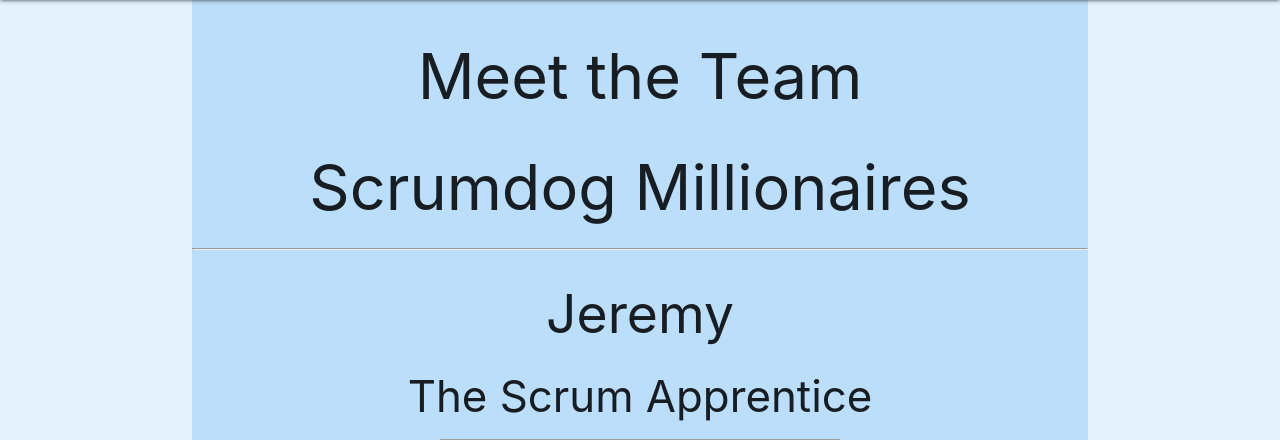
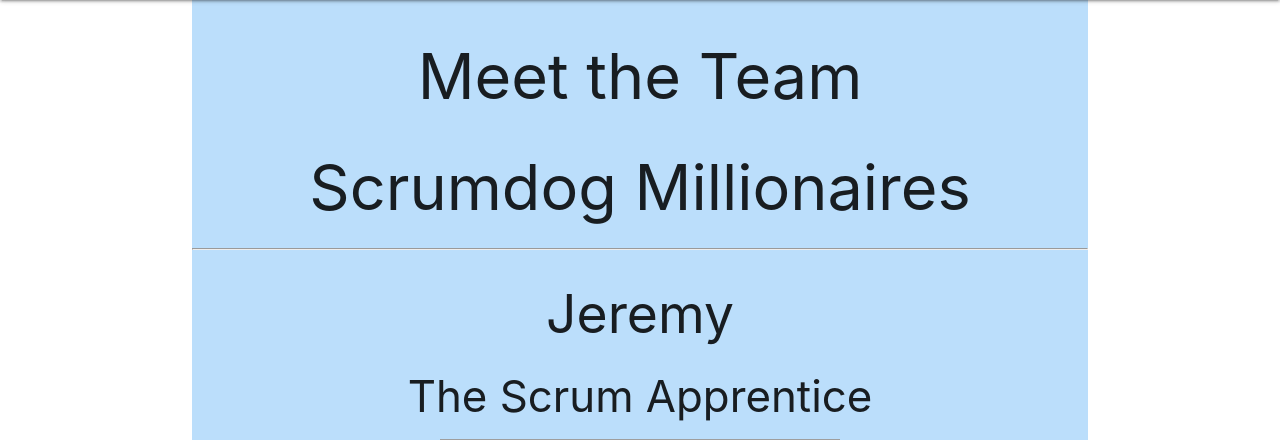
Before and after one commit to countchrisdo/wheresthepartyapp, a Django app: page /about/ in a window 1280 px wide. Shown: the part 64-504 px from the top of the page. Run offline with Django 3.2, Linux system fonts and the light colour scheme; grey boxes are pictures that could not be loaded.

Commit message:
updating styles - hiding API key

```diff
--- a/main_app/static/css/style.css
+++ b/main_app/static/css/style.css
@@ -33,7 +33,6 @@ body {
   background-color: rgba(255, 255, 255, 0);
 
   border-radius: 5px;
-
 }
 
 .carousel .carousel-item {
@@ -47,8 +46,6 @@ body {
   padding: 10px;
   line-height: 50px !important;
 }
-
-
 
 #event-submit {
   margin-top: 2vh;
--- a/main_app/templates/base.html
+++ b/main_app/templates/base.html
@@ -14,7 +14,9 @@
   <script src="https://cdnjs.cloudflare.com/ajax/libs/materialize/1.0.0/js/materialize.min.js"></script>
 </head>
 
-<body class="center-align blue lighten-5">
+<!-- This is the outermost layer -->
+<body class="center-align">
+  <!-- <body class="center-align blue lighten-5"> -->
   <header class="navbar-fixed">
     <nav>
       <div class="nav-wrapper blue">
@@ -54,6 +56,7 @@
       </div>
     </nav>
   </header>
+  <!-- this is where the main content goes -->
   <main class="container blue lighten-4 center-align">
     {% block content %} {% endblock %}
   </main>
--- a/main_app/templates/main_app/event_detail.html
+++ b/main_app/templates/main_app/event_detail.html
@@ -118,7 +118,7 @@
 </div>
 
 {% comment %} javascript section {% endcomment %}
-<script src="https://maps.googleapis.com/maps/api/js?key=AIzaSyBoz9sSl_Av4723CPHLHkhGLZO1aT8f81I">
+<script src="https://maps.googleapis.com/maps/api/js?key={{ api_key }}">
 </script>
 
 <script>
```
Also changed, not shown: main_app/static/svg/wavebg.svg (added).
